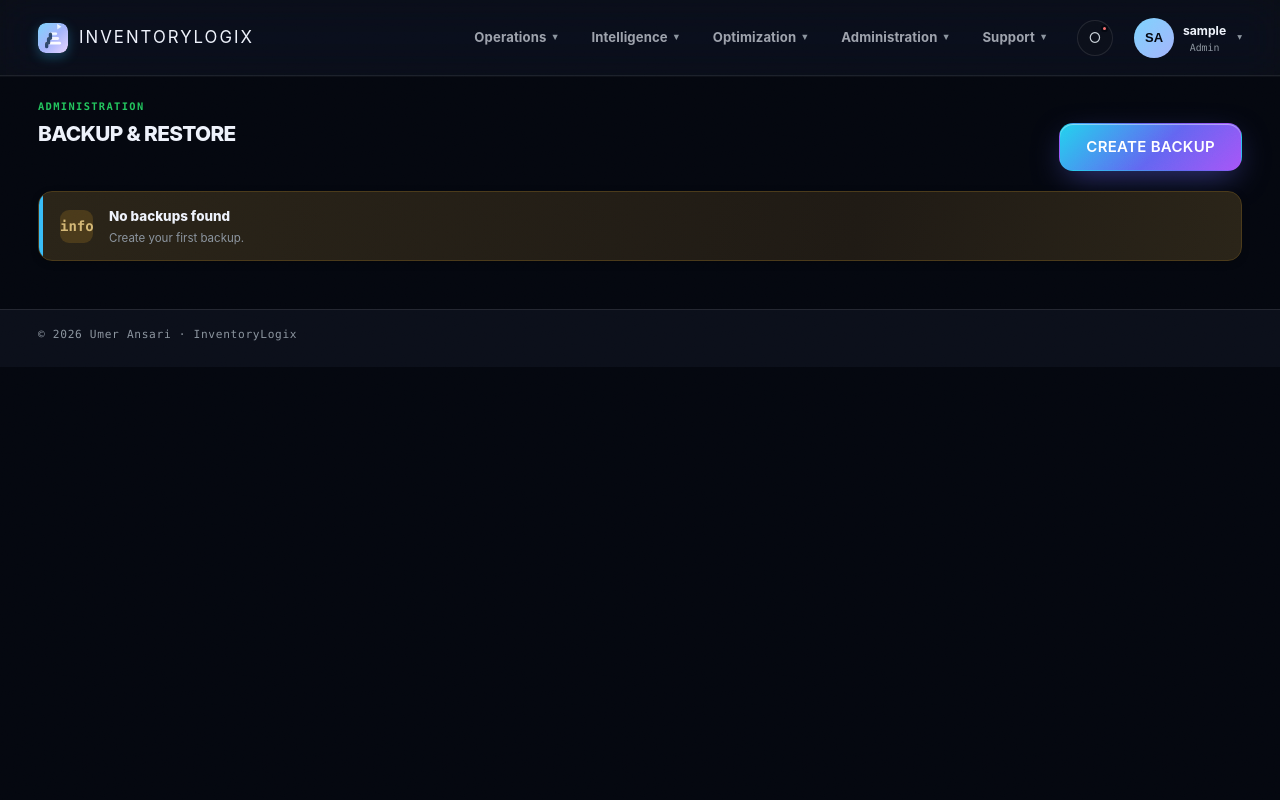
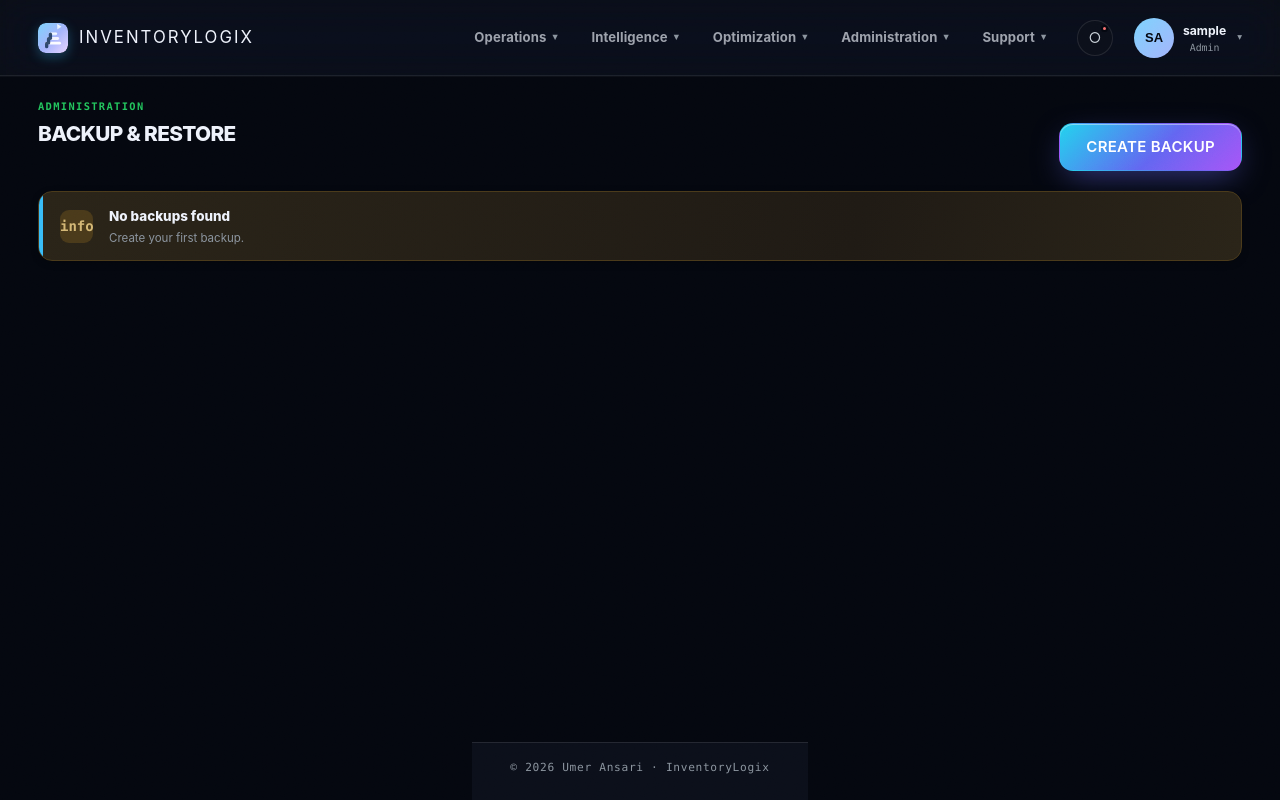
Before and after one commit to UmerAnsari-developer/inventory-logix-dashboard, a Flask app: page /admin/backup/ in a window 1280 px wide. Run offline with Flask 3, Linux system fonts and the light colour scheme; the visitor is signed in with stand-in values (Sample User, id 1); data that the repository does not hold is empty; some libraries are stand-ins or nearby versions.

Commit message:
fix: sticky footer - push app-footer to viewport bottom on short pages

```diff
--- a/app/static/css/style.css
+++ b/app/static/css/style.css
@@ -190,6 +190,8 @@ a {
 
 .app-shell {
   min-height: 100vh;
+  display: flex;
+  flex-direction: column;
 }
 
 .brand-link {
@@ -350,6 +352,7 @@ a {
 .main-area {
   width: 100%;
   min-width: 0;
+  flex: 1 0 auto;
 }
 
 .topbar {
--- a/app/templates/base.html
+++ b/app/templates/base.html
@@ -39,7 +39,7 @@
     })();
   </script>
   {% endif %}
-  <link rel="stylesheet" href="{{ url_for('static', filename='css/style.css') }}?v=5adece1c" />
+  <link rel="stylesheet" href="{{ url_for('static', filename='css/style.css') }}?v=6b6fd949" />
   <link rel="stylesheet" href="{{ url_for('static', filename='css/ai-features.css') }}?v=17d23f14" />
   <link rel="stylesheet" href="{{ url_for('static', filename='css/landing.css') }}?v=f4d430c1" />
   <script src="{{ url_for('static', filename='js/vendor/chart.umd.min.js') }}?v=ddb8b099" defer></script>
```
